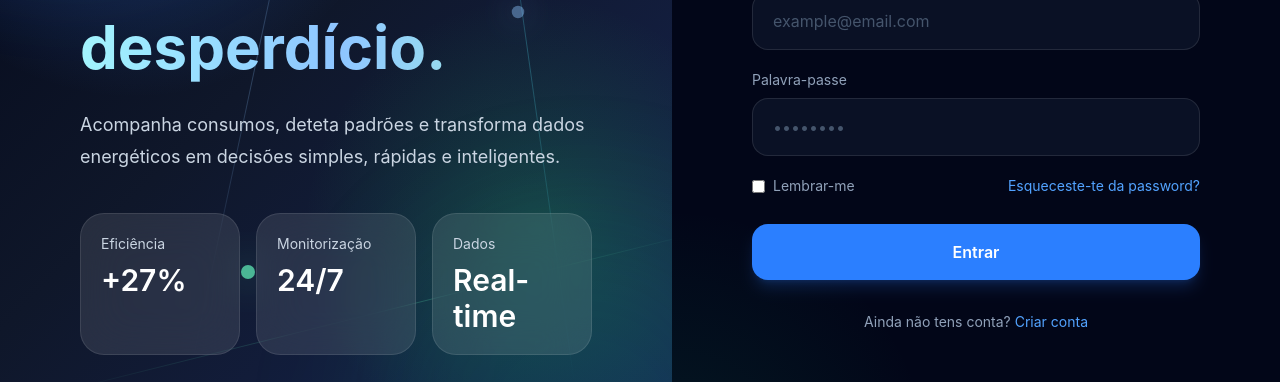
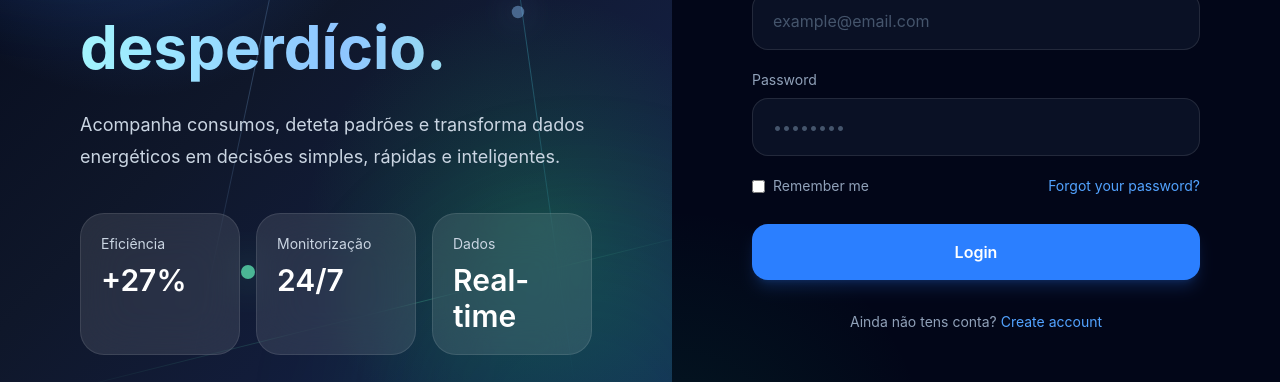
Before and after one commit to jpcr2304/Energy, a React (Vite) app in the folder frontend/: page / in a window 1280 px wide. Shown: the part 330-712 px from the top of the page. Built offline with nearby package versions, Linux system fonts and the light colour scheme.

Commit message:
Add Playwright authentication tests

```diff
--- a/frontend/src/AuthPage/AuthPage.tsx
+++ b/frontend/src/AuthPage/AuthPage.tsx
@@ -22,18 +22,18 @@ export default function AuthPage() {
     setError('')
 
     if (!email || !password) {
-      setError('Preenche o email e a palavra-passe.')
+      setError('Fill in your email and password.')
       return
     }
 
     if (mode === 'register') {
       if (!name) {
-        setError('Preenche o nome.')
+        setError('Fill in your name.')
         return
       }
 
       if (password !== confirmPassword) {
-        setError('As palavras-passe não coincidem.')
+        setError('The passwords do not match.')
         return
       }
     }
@@ -217,13 +217,18 @@ export default function AuthPage() {
                 <form className="space-y-5" onSubmit={handleSubmit}>
                   {mode === 'register' && (
                     <div>
-                      <label className="mb-2 block text-sm text-slate-400">
-                        Nome
+                      <label
+                        htmlFor="name"
+                        className="mb-2 block text-sm text-slate-400"
+                      >
+                        Name
                       </label>
-
                       <input
+                        id="name"
+                        name="name"
                         type="text"
-                        placeholder="Nome"
+                        autoComplete="name"
+                        placeholder="Name"
                         value={name}
                         onChange={e => setName(e.target.value)}
                         className="w-full rounded-2xl border border-white/10 bg-slate-900/70 px-5 py-4 outline-none transition-all placeholder:text-slate-600 focus:border-blue-500 focus:ring-2 focus:ring-blue-500/30"
@@ -232,12 +237,17 @@ export default function AuthPage() {
                   )}
 
                   <div>
-                    <label className="mb-2 block text-sm text-slate-400">
+                    <label
+                      htmlFor="email"
+                      className="mb-2 block text-sm text-slate-400"
+                    >
                       Email
                     </label>
-
                     <input
+                      id="email"
+                      name="email"
                       type="email"
+                      autoComplete="email"
                       placeholder="example@email.com"
                       value={email}
                       onChange={e => setEmail(e.target.value)}
@@ -246,12 +256,17 @@ export default function AuthPage() {
                   </div>
 
                   <div>
-                    <label className="mb-2 block text-sm text-slate-400">
-                      Palavra-passe
+                    <label
+                      htmlFor="password"
+                      className="mb-2 block text-sm text-slate-400"
+                    >
+                      Password
                     </label>
-
                     <input
+                      id="password"
+                      name="password"
                       type="password"
+                      autoComplete={mode === 'login' ? 'current-password' : 'new-password'}
                       placeholder="••••••••"
                       value={password}
                       onChange={e => setPassword(e.target.value)}
@@ -261,12 +276,17 @@ export default function AuthPage() {
 
                   {mode === 'register' && (
                     <div>
-                      <label className="mb-2 block text-sm text-slate-400">
-                        Confirmar palavra-passe
+                      <label
+                        htmlFor="confirm-password"
+                        className="mb-2 block text-sm text-slate-400"
+                      >
+                        Confirm Password
                       </label>
-
                       <input
+                        id="confirm-password"
+                        name="confirmPassword"
                         type="password"
+                        autoComplete="new-password"
                         placeholder="••••••••"
                         value={confirmPassword}
                         onChange={e => setConfirmPassword(e.target.value)}
@@ -282,20 +302,24 @@ export default function AuthPage() {
                           type="checkbox"
                           className="accent-blue-500"
                         />
-                        Lembrar-me
+                        Remember me
                       </label>
 
                       <button
                         type="button"
                         className="cursor-pointer text-blue-400 transition-colors hover:text-blue-300"
                       >
-                        Esqueceste-te da password?
+                        Forgot your password?
                       </button>
                     </div>
                   )}
 
                   {error && (
-                    <div className="rounded-2xl border border-red-500/30 bg-red-500/10 px-4 py-3 text-sm text-red-300">
+                    <div
+                      role="alert"
+                      aria-live="polite"
+                      className="rounded-2xl border border-red-500/30 bg-red-500/10 px-4 py-3 text-sm text-red-300"
+                    >
                       {error}
                     </div>
                   )}
@@ -308,8 +332,8 @@ export default function AuthPage() {
                     {loading
                       ? 'A processar...'
                       : mode === 'login'
-                        ? 'Entrar'
-                        : 'Criar conta'}
+                        ? 'Login'
+                        : 'Create account'}
                   </button>
                 </form>
               </motion.div>
@@ -320,10 +344,11 @@ export default function AuthPage() {
                 ? 'Ainda não tens conta?'
                 : 'Já tens conta?'}{' '}
               <button
+                type="button"
                 onClick={switchMode}
                 className="cursor-pointer text-blue-400 transition-colors hover:text-blue-300"
               >
-                {mode === 'login' ? 'Criar conta' : 'Fazer login'}
+                {mode === 'login' ? 'Create account' : 'Login'}
               </button>
             </p>
           </motion.div>
```
Also changed, not shown: 2 other files (tests, documents, lock files or other folders).
